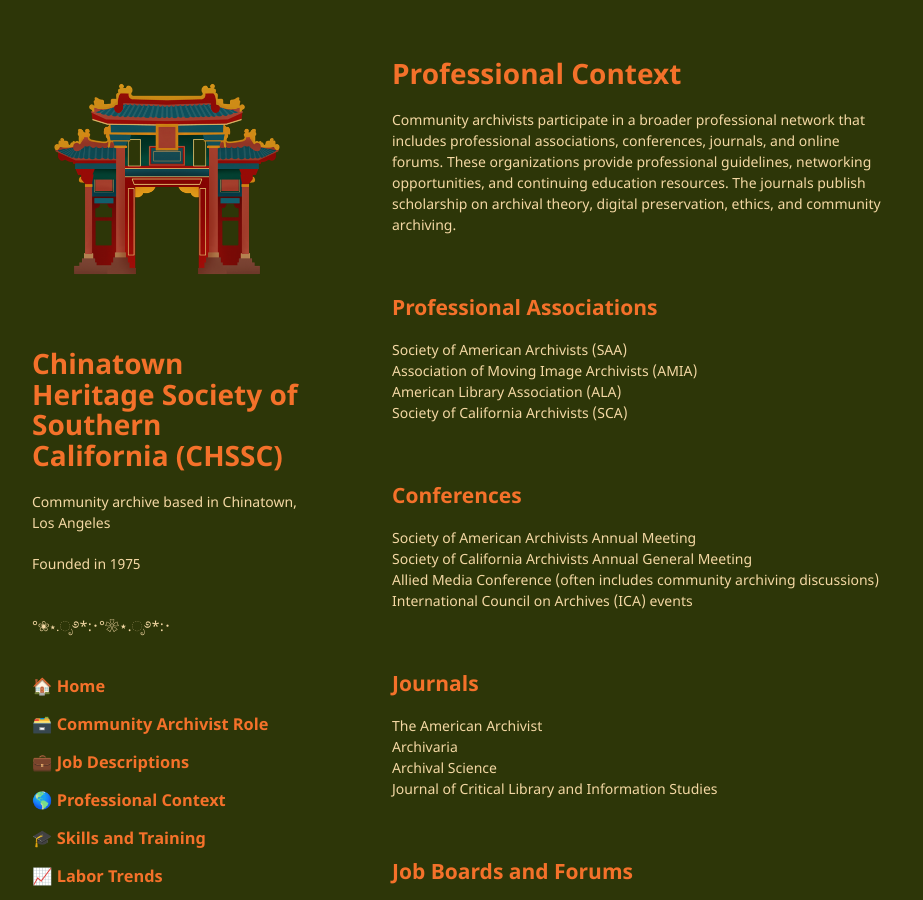
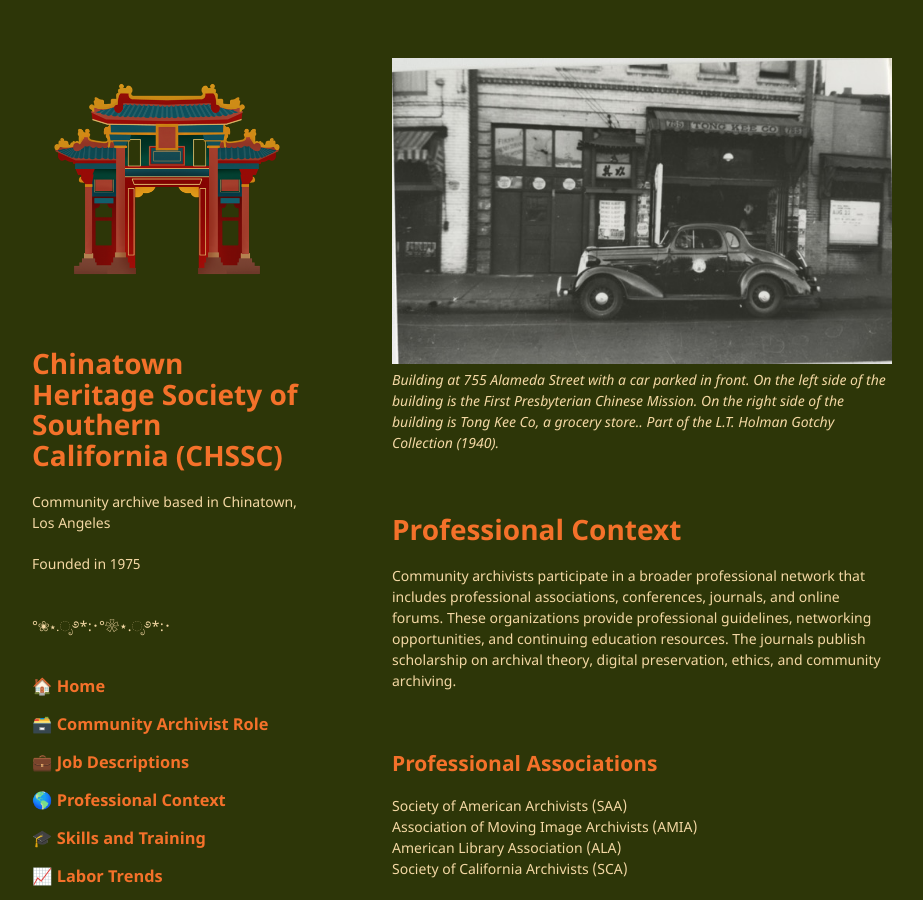
Before and after one commit to chaanelly/IS270-CHSSC, a Jekyll site: the page built from pages/professional-context.md, in a window 1280 px wide and 900 px high. Shown: the whole window, without its empty margins (178-1101 px from the left). Built offline with Jekyll 4.4.1, drawn with Linux system fonts in a browser that asks for light colours; our own code applies the rules of GitHub Pages for plain Markdown files.

Commit message:
Update professional-context.md

```diff
--- a/pages/professional-context.md
+++ b/pages/professional-context.md
@@ -1,3 +1,8 @@
+![Sept. 29 1940 West side of North Alameda St. between Ferguson Allet & Marchessault St (Sunset Blvd). L.A. Cal.](../assets/img/755-alameda-st.jpeg)\
+_Building at 755 Alameda Street with a car parked in front. On the left side of the building is the First Presbyterian Chinese Mission. On the right side of the building is Tong Kee Co, a grocery store.. Part of the L.T. Holman Gotchy Collection (1940)._
+
+<br>
+
 # Professional Context
 Community archivists participate in a broader professional network that includes professional associations, conferences, journals, and online forums. These organizations provide professional guidelines, networking opportunities, and continuing education resources. The journals publish scholarship on archival theory, digital preservation, ethics, and community archiving.
 
```
